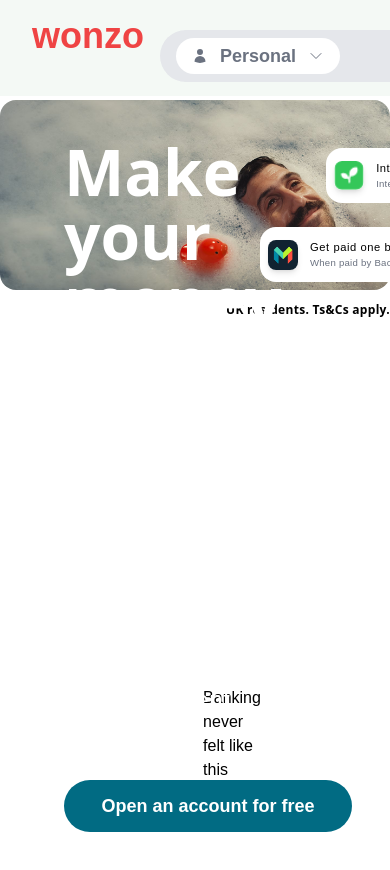
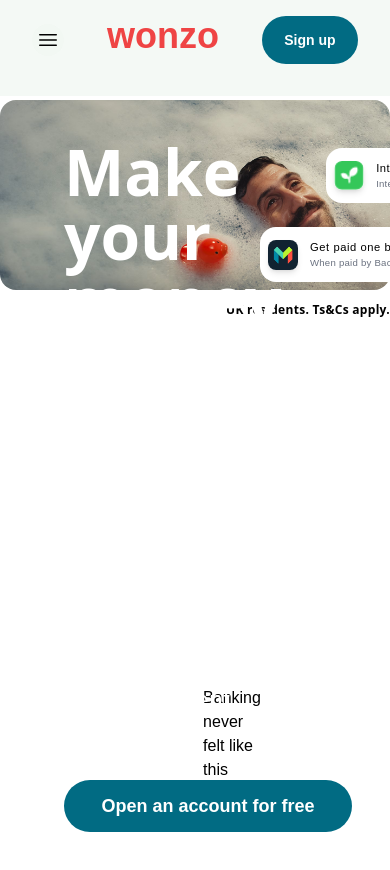
Before and after one commit to mamin11/monzo-ui-clone, a Next.js app: page / in a window 390 px wide. Shown: the top 870 px of the page. Built offline with nearby package versions, Linux system fonts and the light colour scheme.

Commit message:
chore: add mobile screen nav

```diff
--- a/src/components/navigation.jsx
+++ b/src/components/navigation.jsx
@@ -1,9 +1,11 @@
+import { Bars3Icon } from "@heroicons/react/24/outline";
 import Button from "./button";
 import Menu from "./menu";
 
 export default function Navigation() {
     return (
-        <div className="sticky top-0 bg-[#F2F8F3]/80 backdrop-filter backdrop-blur-sm max-w-[90rem] max-h-[700px] mx-auto h-24 pt-4 pb-8 pl-[2rem] pr-[2rem]">
+        <>
+            <div className="hidden md:block sticky top-0 bg-[#F2F8F3]/80 backdrop-filter backdrop-blur-sm w-full max-w-[90rem] max-h-[90vh] mx-auto h-24 pt-4 pb-8 pl-[2rem] pr-[2rem]">
                 <div className="flex justify-between">
                     <div className="flex flex-row space-x-4">
                         <div className="text-4xl text-red-500 font-bold">wonzo</div>
@@ -14,5 +16,17 @@ export default function Navigation() {
                     </div>
                 </div>
             </div>
+            <div className="block md:hidden sticky top-0 bg-[#F2F8F3]/80 backdrop-filter backdrop-blur-sm w-full max-w-[90rem] max-h-[90vh] mx-auto h-24 pt-4 pb-8 pl-[2rem] pr-[2rem]">
+                <div className="flex justify-between h-full">
+                    <div className="flex flex-row space-x-4">
+                        <Bars3Icon className="h-8 w-8 my-auto bg-[#F2F8F3] p-1 rounded-full" />
+                    </div>
+                    <div className="text-4xl text-red-500 font-bold">wonzo</div>
+                    <div className="flex space-x-4">
+                        <Button title="Sign up" className={'rounded-full text-sm'} />
+                    </div>
+                </div>
+            </div>
+        </>
     )
 }
```
Lines whose indentation alone changed are shown as unchanged.
